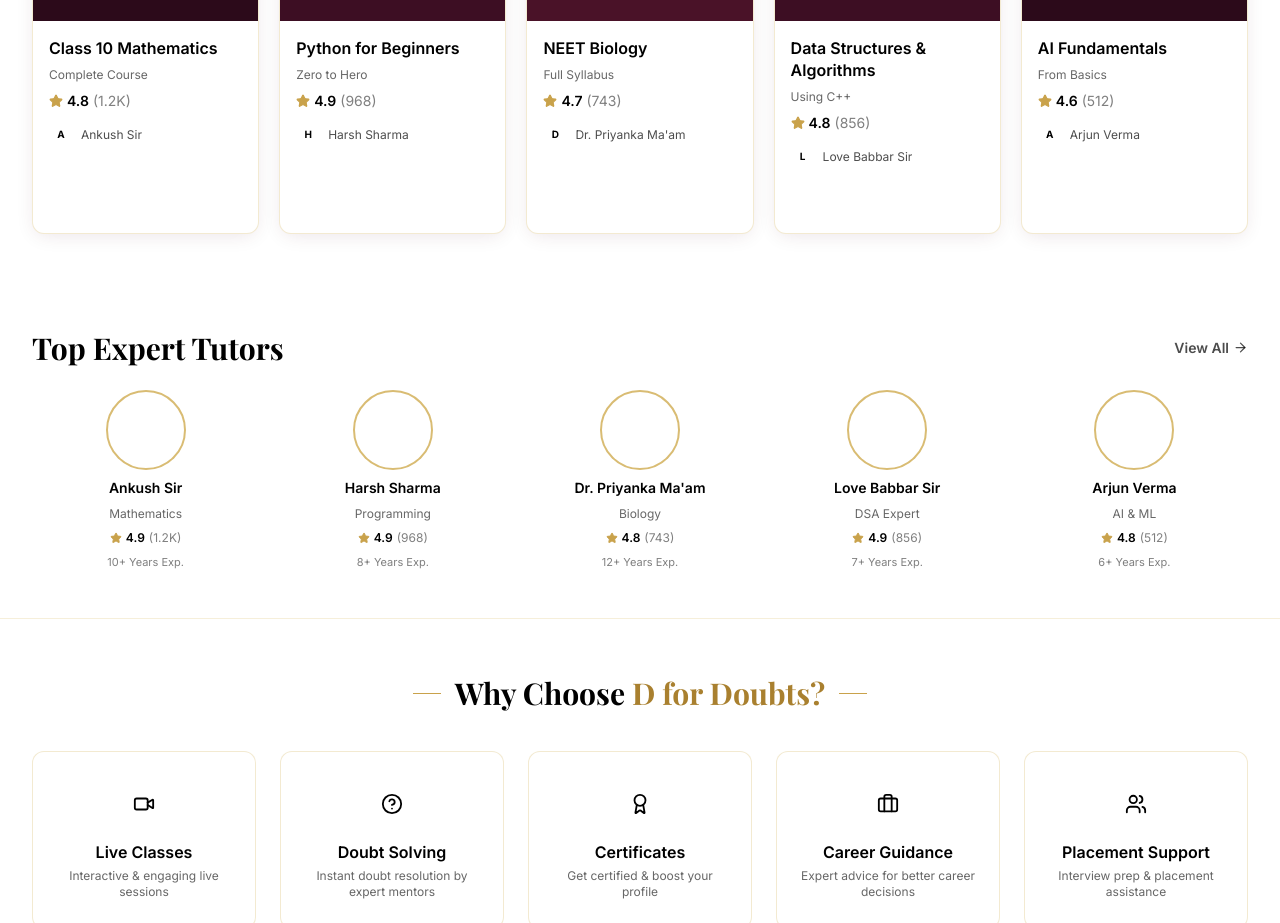
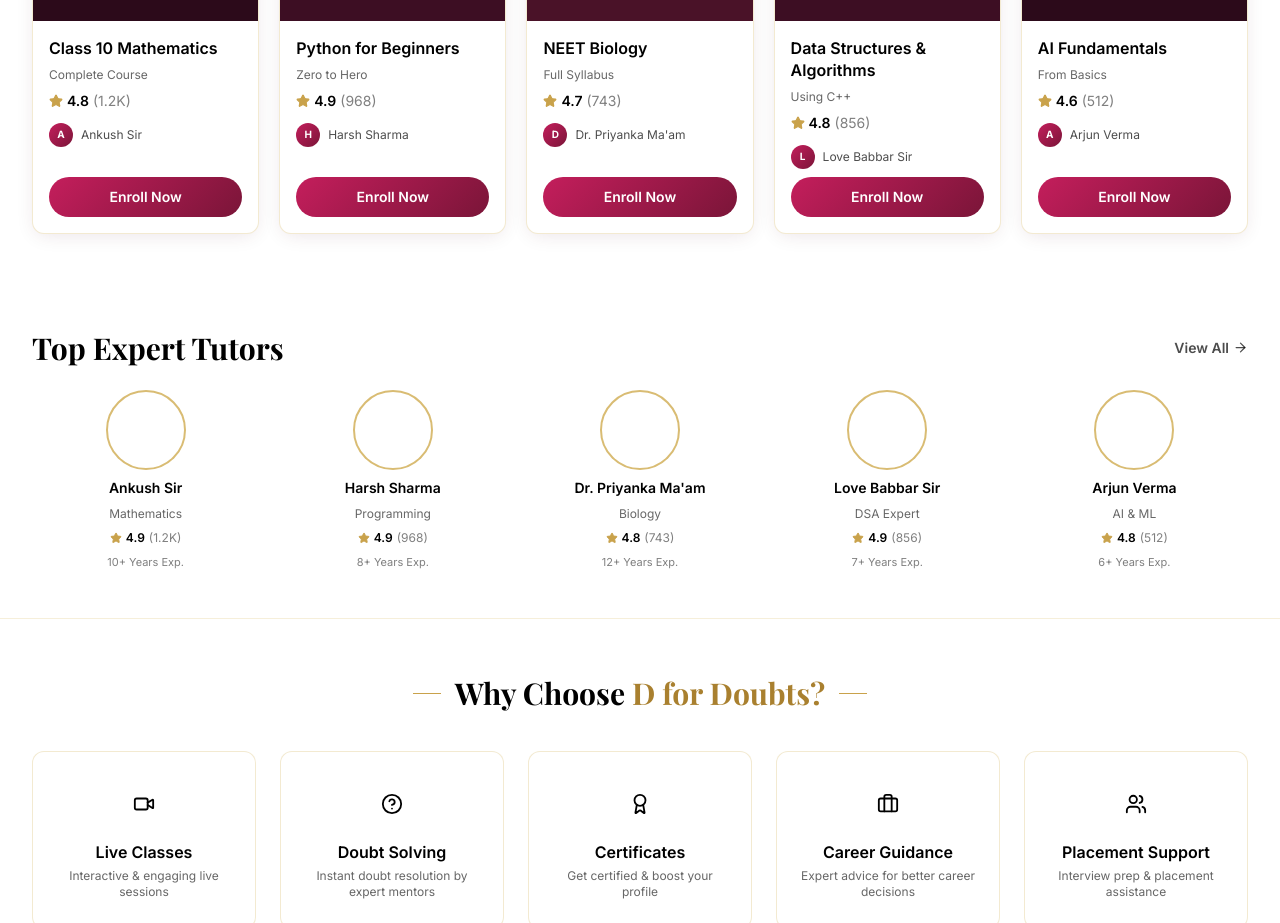
Before and after one commit to mdhafiss123-git/Homepage, a React (Vite) app: page / in a window 1280 px wide. Shown: the part 1320-2243 px from the top of the page. Built offline with nearby package versions, Linux system fonts and the light colour scheme.

Commit message:
Update FeaturedCourses.jsx

```diff
--- a/src/components/FeaturedCourses.jsx
+++ b/src/components/FeaturedCourses.jsx
@@ -33,13 +33,13 @@ export default function FeaturedCourses() {
               </div>
 
               <div className="flex items-center gap-2 mt-1">
-                <span className="w-6 h-6 rounded-full bg-brown-light/15 text-brown-light-hover text-[10px] font-bold flex items-center justify-center shrink-0">
+                <span className="w-6 h-6 rounded-full bg-brand-gradient text-white text-[10px] font-bold flex items-center justify-center shrink-0">
                   {course.tutor.charAt(0)}
                 </span>
                 <span className="text-xs text-black/70 truncate">{course.tutor}</span>
               </div>
 
-              <button className="mt-auto bg-brown-light text-white text-sm font-semibold rounded-full py-2.5 hover:bg-brown-light-hover transition-colors">
+              <button className="mt-auto bg-brand-gradient bg-brand-gradient-hover text-white text-sm font-semibold rounded-full py-2.5 transition-colors">
                 Enroll Now
               </button>
             </div>
```
